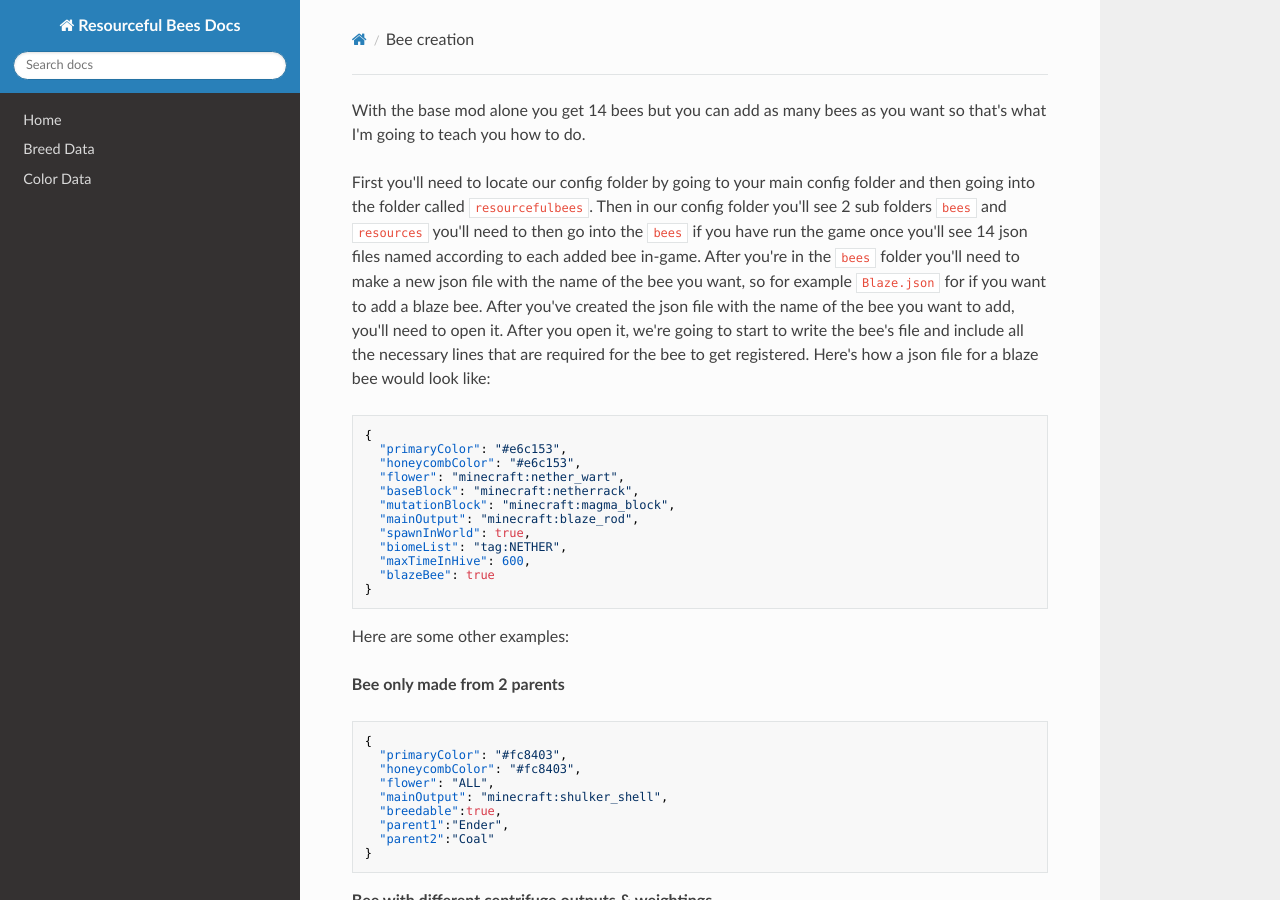
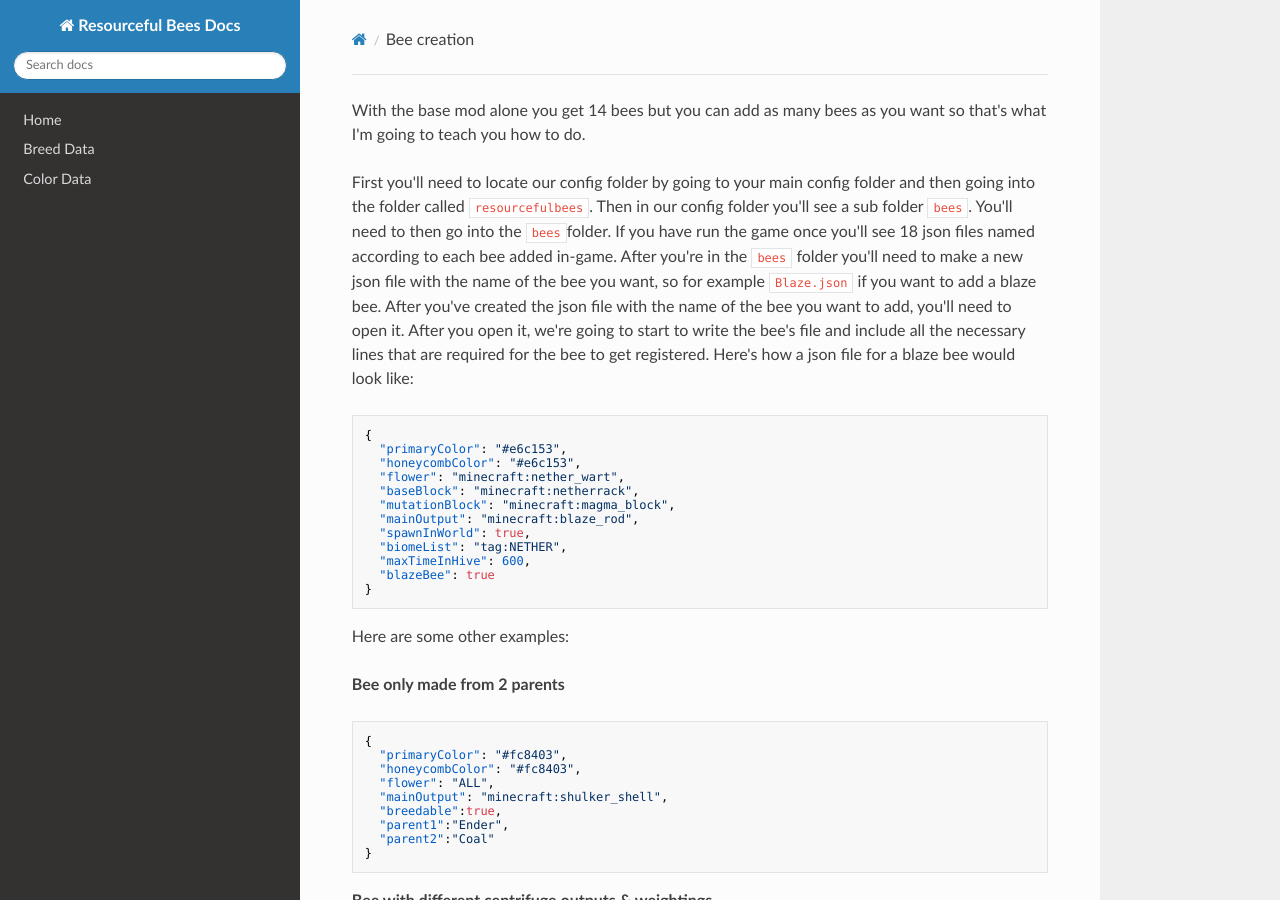
Before and after one commit to Team-Resourceful/ResourcefulBeesDocs, an MkDocs documentation site: the page built from docs/bee_creation.md, in a window 1280 px wide and 900 px high. Built offline with MkDocs 1.6.1, drawn with Linux system fonts in a browser that asks for light colours; nearby versions of some CDN libraries.

Commit message:
docs/bee_creation.md updated from https://stackedit.io/

````diff
--- a/docs/bee_creation.md
+++ b/docs/bee_creation.md
@@ -1,7 +1,7 @@
 With the base mod alone you get 14 bees but you can add as many bees as you want so that's what I'm going to teach you how to do.
 
 
-First you'll need to locate our config folder by going to your main config folder and then going into the folder called `resourcefulbees`. Then in our config folder you'll see 2 sub folders `bees` and `resources` you'll need to then go into the `bees` if you have run the game once you'll see 14 json files named according to each added bee in-game. After you're in the `bees` folder you'll need to make a new json file with the name of the bee you want, so for example `Blaze.json` for if you want to add a blaze bee. After you've created the json file with the name of the bee you want to add, you'll need to open it. After you open it, we're going to start to write the bee's file and include all the necessary lines that are required for the bee to get registered. Here's how a json file for a blaze bee would look like:
+First you'll need to locate our config folder by going to your main config folder and then going into the folder called `resourcefulbees`. Then in our config folder you'll see a sub folder `bees`. You'll need to then go into the `bees`folder. If you have run the game once you'll see 18 json files named according to each bee added in-game. After you're in the `bees` folder you'll need to make a new json file with the name of the bee you want, so for example `Blaze.json` if you want to add a blaze bee. After you've created the json file with the name of the bee you want to add, you'll need to open it. After you open it, we're going to start to write the bee's file and include all the necessary lines that are required for the bee to get registered. Here's how a json file for a blaze bee would look like:
 ```json
 {
   "primaryColor": "#e6c153",
````
Also changed, not shown: other parts of docs/bee_creation.md (+1 -1 lines).
